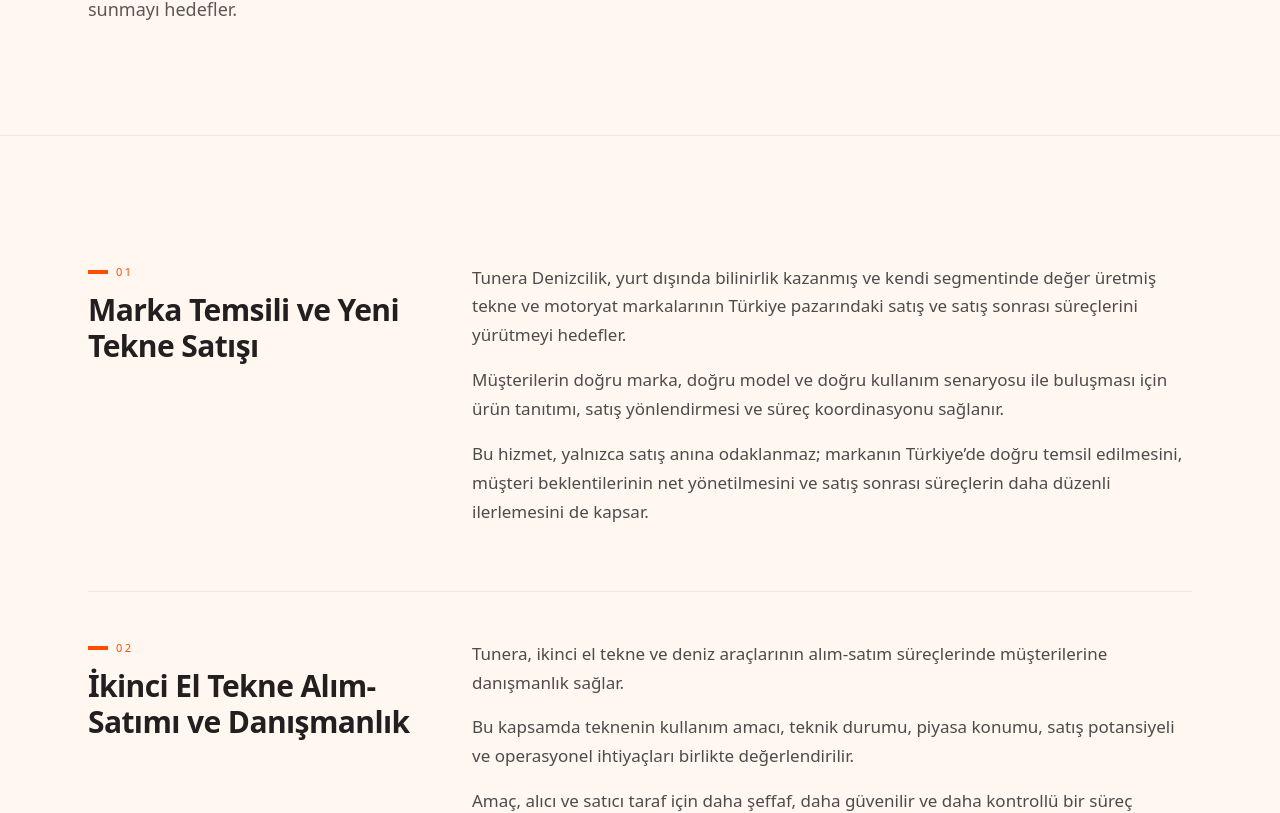
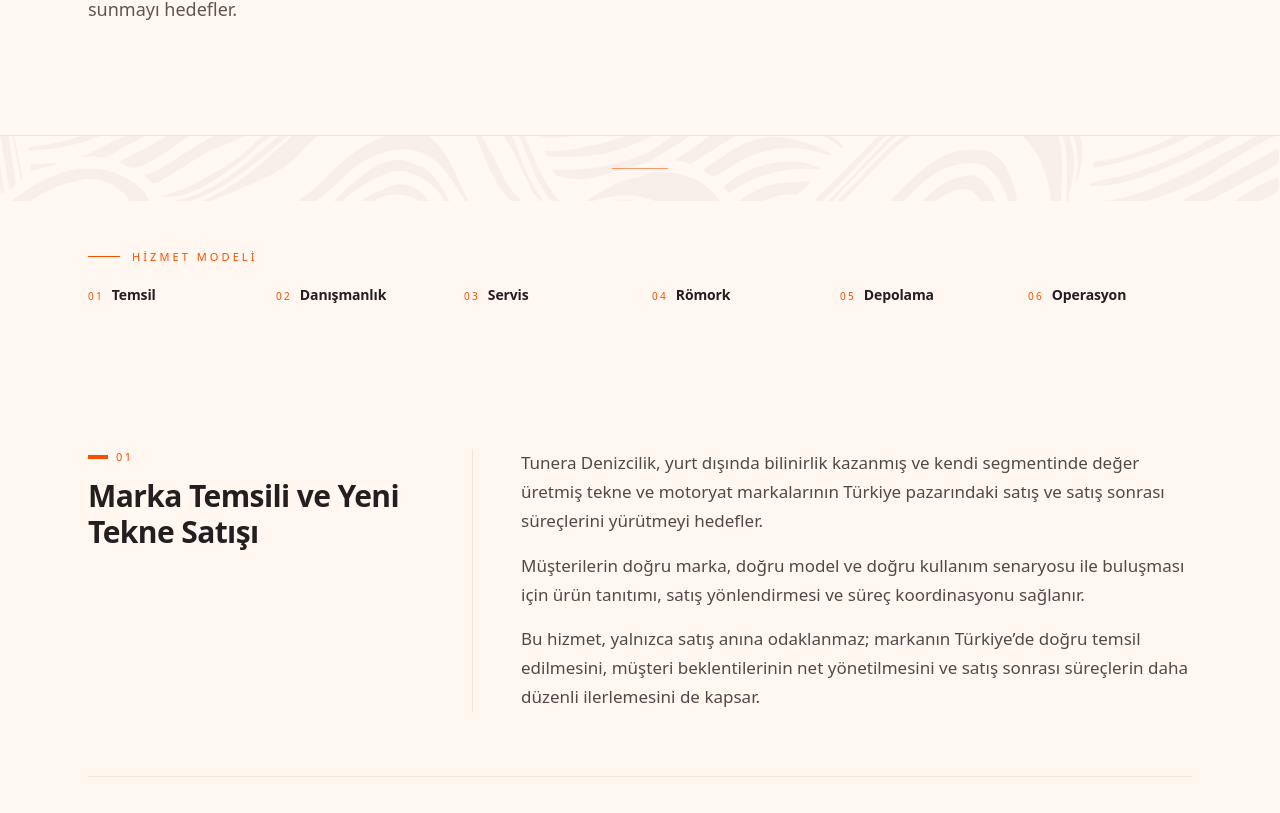
Before and after one commit to faziltuncay-dotcom/tunera-corporate-web, a Next.js app: page /hizmetler in a window 1280 px wide. Shown: the part 371-1184 px from the top of the page. Built offline with nearby package versions, Linux system fonts and the light colour scheme.

Commit message:
style: unify tunera section rhythm

```diff
--- a/src/components/BrandsPage.tsx
+++ b/src/components/BrandsPage.tsx
@@ -1,6 +1,7 @@
 import { Header } from "@/components/Header";
 import { Footer } from "@/components/Footer";
 import { Section } from "@/components/Section";
+import { SectionTransition } from "@/components/SectionTransition";
 import { BrandCard } from "@/components/BrandCard";
 import { brands, copy, type Locale } from "@/content/site";
 
@@ -19,6 +20,9 @@
           title={t.brandsSection.title}
           description={t.brandsSection.description}
         >
+          <p className="-mt-4 mb-12 max-w-2xl text-sm leading-relaxed text-tunera-muted-ink sm:text-base">
+            {t.brandsSection.contextNote}
+          </p>
           <div className="grid grid-cols-1 gap-6 md:grid-cols-2">
             {brands.map((b) => (
               <BrandCard
@@ -33,6 +37,9 @@
             ))}
           </div>
         </Section>
+
+        {/* Brand seam carrying the pattern down to the footer transition */}
+        <SectionTransition />
       </main>
       <Footer locale={locale} />
     </div>
--- a/src/components/ContactPage.tsx
+++ b/src/components/ContactPage.tsx
@@ -1,6 +1,8 @@
 import { Header } from "@/components/Header";
 import { Footer } from "@/components/Footer";
 import { Section } from "@/components/Section";
+import { SectionTransition } from "@/components/SectionTransition";
+import { PageHero } from "@/components/PageHero";
 import { contact, copy, type Locale } from "@/content/site";
 
 type Props = {
@@ -23,11 +25,16 @@
     <div lang={locale}>
       <Header locale={locale} current="contact" />
       <main id="main">
-        <Section
+        <PageHero
           eyebrow={t.contactSection.title}
           title={t.contactSection.title}
-          description={t.contactSection.body}
-        >
+          lead={t.contactSection.body}
+        />
+
+        {/* Hero → contact card brand seam */}
+        <SectionTransition />
+
+        <Section tight>
           <div className="relative overflow-hidden rounded-md border border-tunera-stone/60 bg-white p-7 sm:p-9">
             <span aria-hidden className="absolute inset-x-0 top-0 h-[3px] bg-tunera-orange" />
             <h2 className="text-base font-semibold tracking-tightish text-tunera-ink sm:text-lg">
@@ -52,6 +59,9 @@
             </dl>
           </div>
         </Section>
+
+        {/* Sand seam to ease into the graphite footer */}
+        <SectionTransition surface="sand" />
       </main>
       <Footer locale={locale} />
     </div>
--- a/src/components/Section.tsx
+++ b/src/components/Section.tsx
@@ -10,6 +10,11 @@
   children?: ReactNode;
   className?: string;
   tone?: Tone;
+  /**
+   * Reduces vertical padding so the section feels connected to a
+   * preceding hero or SectionTransition without losing premium rhythm.
+   */
+  tight?: boolean;
 };
 
 export function Section({
@@ -20,16 +25,13 @@
   children,
   className,
   tone = "light",
+  tight = false,
 }: Props) {
   const titleColor = tone === "dark" ? "text-tunera-ivory" : "text-tunera-ink";
   const descColor = tone === "dark" ? "text-tunera-stone" : "text-tunera-muted-ink";
+  const padding = tight ? "py-14 sm:py-16 md:py-20 lg:py-24" : "py-20 sm:py-24 md:py-28 lg:py-32";
   return (
-    <section
-      id={id}
-      className={
-        "mx-auto w-full max-w-6xl px-6 py-20 sm:py-24 md:py-28 lg:py-32 " + (className ?? "")
-      }
-    >
+    <section id={id} className={`mx-auto w-full max-w-6xl px-6 ${padding} ${className ?? ""}`}>
       {(eyebrow || title || description) && (
         <header className="mb-12 max-w-2xl">
           {eyebrow ? (
@@ -42,16 +44,13 @@
           ) : null}
           {title ? (
             <h2
-              className={
-                "text-3xl font-semibold leading-[1.05] tracking-tighter2 sm:text-4xl md:text-5xl " +
-                titleColor
-              }
+              className={`text-3xl font-semibold leading-[1.05] tracking-tighter2 sm:text-4xl md:text-5xl ${titleColor}`}
             >
               {title}
             </h2>
           ) : null}
           {description ? (
-            <p className={"mt-5 max-w-xl text-base leading-relaxed sm:text-lg " + descColor}>
+            <p className={`mt-5 max-w-xl text-base leading-relaxed sm:text-lg ${descColor}`}>
               {description}
             </p>
           ) : null}
--- /dev/null
+++ b/src/components/SectionTransition.tsx
@@ -0,0 +1,30 @@
+type Props = {
+  /** Surface tone of the seam itself. Defaults to ivory. */
+  surface?: "ivory" | "sand";
+};
+
+/**
+ * Brand seam used at narrative pivots between same-tone sections.
+ *
+ * A small band carrying:
+ *   - a faint Tunera wave-pattern wash (~3.5% opacity), so the seam
+ *     reads as part of the brand rather than a generic divider
+ *   - a centered hairline in tunera-orange/55 — the recurring micro-rule
+ *     that runs through the design system (also used as the eyebrow
+ *     rule and on card top edges)
+ *
+ * The band is decorative; it carries `aria-hidden` and no interactive
+ * content. Pages should use this where adjacent sections share a tone
+ * and would otherwise blur into one block (e.g. ivory → ivory).
+ */
+export function SectionTransition({ surface = "ivory" }: Props) {
+  const bg = surface === "sand" ? "bg-tunera-sand/45" : "bg-tunera-ivory";
+  return (
+    <div aria-hidden className={`relative isolate overflow-hidden ${bg}`}>
+      <div className="pointer-events-none absolute inset-0 bg-tunera-pattern bg-cover bg-center opacity-[0.035]" />
+      <div className="relative flex justify-center py-7 sm:py-8">
+        <span className="h-px w-14 bg-tunera-orange/55" />
+      </div>
+    </div>
+  );
+}
--- a/src/components/ServicesPage.tsx
+++ b/src/components/ServicesPage.tsx
@@ -2,6 +2,7 @@
 import { Header } from "@/components/Header";
 import { Footer } from "@/components/Footer";
 import { Section } from "@/components/Section";
+import { SectionTransition } from "@/components/SectionTransition";
 import { PageHero } from "@/components/PageHero";
 import { copy, type Locale } from "@/content/site";
 
@@ -18,7 +19,38 @@
       <main id="main">
         <PageHero eyebrow={s.hero.eyebrow} title={s.hero.title} lead={s.hero.lead} />
 
-        <Section>
+        {/* Hero → service model brand seam */}
+        <SectionTransition />
+
+        {/* SERVICE MODEL STRIP — compact 6-step overview before the detail */}
+        <section aria-label={s.modelStripLabel} className="bg-tunera-ivory">
+          <div className="mx-auto max-w-6xl px-6 py-10 sm:py-12">
+            <div className="mb-5 flex items-center gap-3">
+              <span aria-hidden className="h-px w-8 bg-tunera-orange" />
+              <span className="text-[11px] font-medium uppercase tracking-[0.28em] text-tunera-orange">
+                {s.modelStripLabel}
+              </span>
+            </div>
+            <ol
+              role="list"
+              className="grid grid-cols-2 gap-x-6 gap-y-3 sm:grid-cols-3 lg:grid-cols-6"
+            >
+              {s.modelStrip.map((label, i) => (
+                <li key={label} className="flex items-baseline gap-2">
+                  <span className="text-[10px] font-medium uppercase tracking-[0.22em] text-tunera-orange">
+                    {String(i + 1).padStart(2, "0")}
+                  </span>
+                  <span className="text-sm font-semibold tracking-tightish text-tunera-ink">
+                    {label}
+                  </span>
+                </li>
+              ))}
+            </ol>
+          </div>
+        </section>
+
+        {/* DETAILED SERVICES — editorial 4/8 split with intentional dividers */}
+        <Section tight>
           <ol role="list" className="space-y-12 md:space-y-16">
             {s.items.map((item, i) => (
               <li
@@ -37,7 +69,7 @@
                       {item.title}
                     </h2>
                   </div>
-                  <div className="lg:col-span-8">
+                  <div className="lg:col-span-8 lg:border-l lg:border-tunera-stone/40 lg:pl-12">
                     <div className="space-y-4 text-base leading-relaxed text-tunera-ink/80 sm:text-[17px] sm:leading-[1.7]">
                       {item.paragraphs.map((p, pi) => (
                         <p key={pi}>{p}</p>
@@ -55,6 +87,7 @@
           </ol>
         </Section>
 
+        {/* CTA — graphite anchor */}
         <div className="bg-tunera-graphite text-tunera-ivory">
           <Section eyebrow={s.cta.title} description={s.cta.body} tone="dark">
             <div className="flex flex-wrap gap-3">
--- a/src/content/site.ts
+++ b/src/content/site.ts
@@ -151,6 +151,8 @@
   brandsSection: {
     title: "Markalar",
     description: "Tunera Denizcilik tarafından yürütülen marka çalışmaları.",
+    contextNote:
+      "Marka çalışmaları, ziyaretçileri ilgili marka sayfalarına yönlendiren sade bir merkez olarak konumlanır.",
     granfortNote:
       "Granfort marka sayfası ayrı bir uygulamadır. Bağlantı şu anda geliştirme ortamına yönlendirir.",
     ranieriNote: "Planlanan ayrı marka sayfası. Yakında.",
@@ -195,6 +197,8 @@
       title: "Hizmetler",
       lead: "Tunera Denizcilik; marka temsili, satış, servis koordinasyonu, römork süreçleri, depolama ve çekek sahası operasyonlarında bütüncül bir hizmet anlayışı sunmayı hedefler.",
     },
+    modelStripLabel: "Hizmet Modeli",
+    modelStrip: ["Temsil", "Danışmanlık", "Servis", "Römork", "Depolama", "Operasyon"],
     items: [
       {
         title: "Marka Temsili ve Yeni Tekne Satışı",
@@ -404,6 +408,8 @@
   brandsSection: {
     title: "Brands",
     description: "Brand activities operated by Tunera Denizcilik.",
+    contextNote:
+      "Brand work is presented as a simple hub that directs visitors to the related brand pages.",
     granfortNote:
       "The Granfort brand page is a separate application. The link currently routes to the development environment.",
     ranieriNote: "Planned separate brand page. Coming soon.",
@@ -448,6 +454,8 @@
       title: "Services",
       lead: "Tunera Denizcilik aims to deliver a holistic service approach across brand representation, sales, service coordination, trailer processes, storage and yard operations.",
     },
+    modelStripLabel: "Service model",
+    modelStrip: ["Representation", "Advisory", "Service", "Trailer", "Storage", "Operations"],
     items: [
       {
         title: "Brand Representation & New Boat Sales",
```
Also changed, not shown: src/components/AboutPage.tsx (+33 -13 lines), src/components/HomePage.tsx (+14 -13 lines), 1 other file (tests, documents, lock files or other folders).
